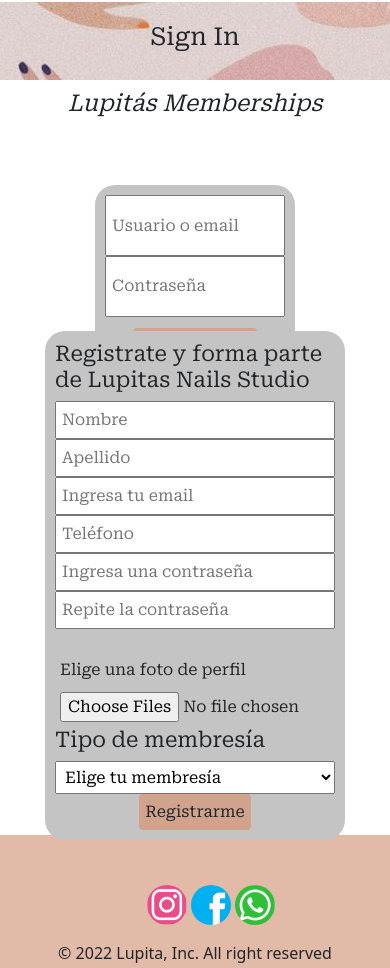
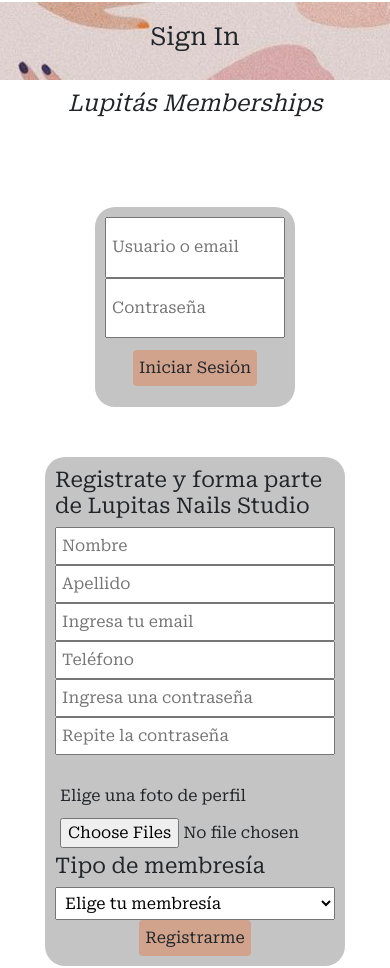
Before and after one commit to TiniFigallo/Lupitas, a website: page pages/signin.html in a window 390 px wide. Shown: the part 468-1436 px from the top of the page. Drawn offline with nearby package versions, Linux system fonts and the light colour scheme; a web font is replaced by a local one.

Commit message:
multiple fixes

```diff
--- a/ParcialsStyles/_footer.scss
+++ b/ParcialsStyles/_footer.scss
@@ -27,4 +27,16 @@
             }
         }
     }
+
+    @media (max-width: 320px) {
+        .redesLista {
+            justify-content: center;
+            align-items: center;
+            padding: 0;
+        }
+        .rights {
+                display: none;
+        }
+
+    }
 }
--- a/ParcialsStyles/_header.scss
+++ b/ParcialsStyles/_header.scss
@@ -76,6 +76,7 @@
         margin-top:70px;
         .logo {
             padding-right: none;
+            justify-content: center;
             img {
                 width: 300px;
                 height: 300px;
--- a/ParcialsStyles/_index.scss
+++ b/ParcialsStyles/_index.scss
@@ -17,7 +17,6 @@
 
 @media screen and (max-width: 320px) {
     .AboutLupita {
-        background-image: url(../images/backround.jpg);
         font-size: 15px;
         padding: 10px;
         text-align: center;
--- a/ParcialsStyles/_signIn.scss
+++ b/ParcialsStyles/_signIn.scss
@@ -75,11 +75,11 @@
 
 
 /*<<<<<<<<<<<<<<MEDIA QUERIES DE SIGN IN>>>>>>><*/
-  @media screen and (max-width: 320px) {
+  @media screen and (min-width: 320px) and (max-width:768px) {
 
       .divsignin {
         display: grid;
-        grid-template-columns: 500px;
+        grid-template-columns: 100%;
         grid-template-rows: 40% 60%;
         grid-template-areas:
         "SignIn"
@@ -103,31 +103,3 @@
         }
     }
 }
-
-@media (max-width: 768px) {
-    .divsignin {
-        display: grid;
-        grid-template-columns: 320px;
-        grid-template-rows: 300px 400px;
-        grid-template-areas:
-        "SignIn"
-        "LogIn"
-        ;
-        align-content: center;
-        justify-content: center;
-        .table {
-        display: none;
-        }
-        .formulariologin {
-        margin: 0 0 100px 0;
-        padding: 10px;
-        justify-content: space-around;
-        align-items: space-around;
-        background-color:#C4C4C4;
-        height: fit-content;
-        width: 300px;
-        grid-area: LogIn;
-        overflow: hidden;
-        }
-    }
-}
```
Also changed, not shown: pages/signin.html (+2 -2 lines), css/NewStyle.css.
